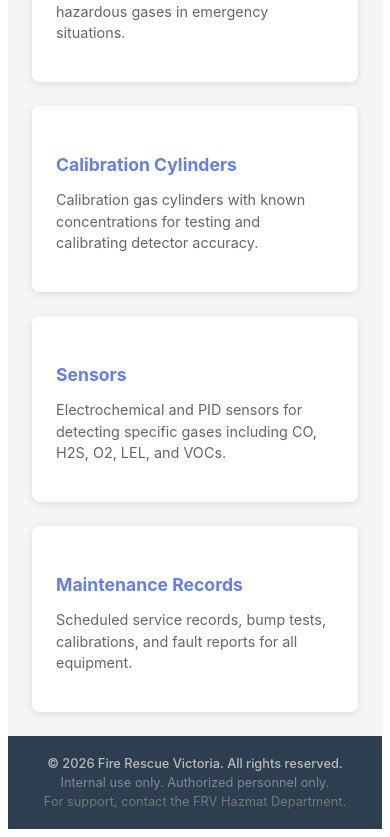
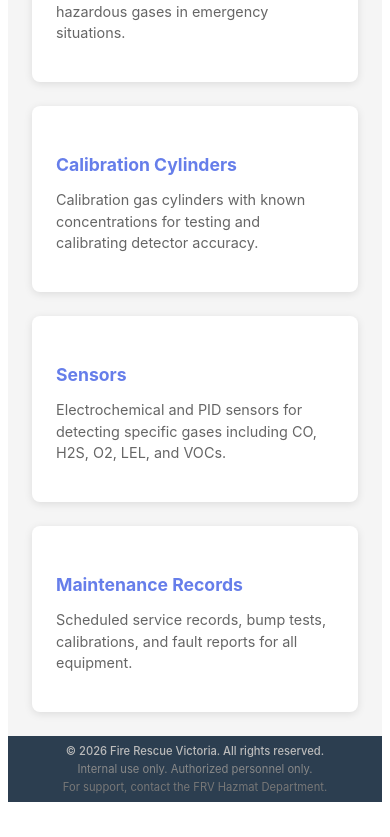
Before and after one commit to tancredt/InventoryFrontEnd, a Vue app: page / in a window 390 px wide. Shown: the part 1926-2763 px from the top of the page. Built offline with nearby package versions, Linux system fonts and the light colour scheme; no server answers.

Commit message:
trying to fit page better

```diff
--- a/src/App.vue
+++ b/src/App.vue
@@ -31,6 +31,8 @@ onMounted(async () => {
 
 main {
   flex: 1;
-  padding-top: 70px; /* Height of navbar */
+  padding-top: 70px;
+  padding-bottom: 0.5rem;
+  overflow: auto;
 }
 </style>
--- a/src/components/AppFooter.vue
+++ b/src/components/AppFooter.vue
@@ -12,7 +12,7 @@
 .app-footer {
   background: #2c3e50;
   color: #999;
-  padding: 1.5rem 2rem;
+  padding: 0.5rem 2rem;
   margin-top: auto;
 }
 
@@ -20,11 +20,17 @@
   max-width: 1200px;
   margin: 0 auto;
   text-align: center;
+  display: flex;
+  justify-content: center;
+  align-items: center;
+  gap: 1rem;
+  flex-wrap: wrap;
 }
 
 .footer-content p {
-  margin: 0.25rem 0;
-  font-size: 0.85rem;
+  margin: 0;
+  font-size: 0.75rem;
+  white-space: nowrap;
 }
 
 .copyright {
@@ -38,16 +44,22 @@
 
 .support {
   color: #777;
-  font-size: 0.8rem;
+  font-size: 0.75rem;
 }
 
 @media (max-width: 768px) {
   .app-footer {
-    padding: 1rem;
+    padding: 0.5rem 1rem;
+  }
+
+  .footer-content {
+    flex-direction: column;
+    gap: 0.25rem;
   }
 
   .footer-content p {
-    font-size: 0.8rem;
+    font-size: 0.7rem;
+    white-space: normal;
   }
 }
 </style>
```
